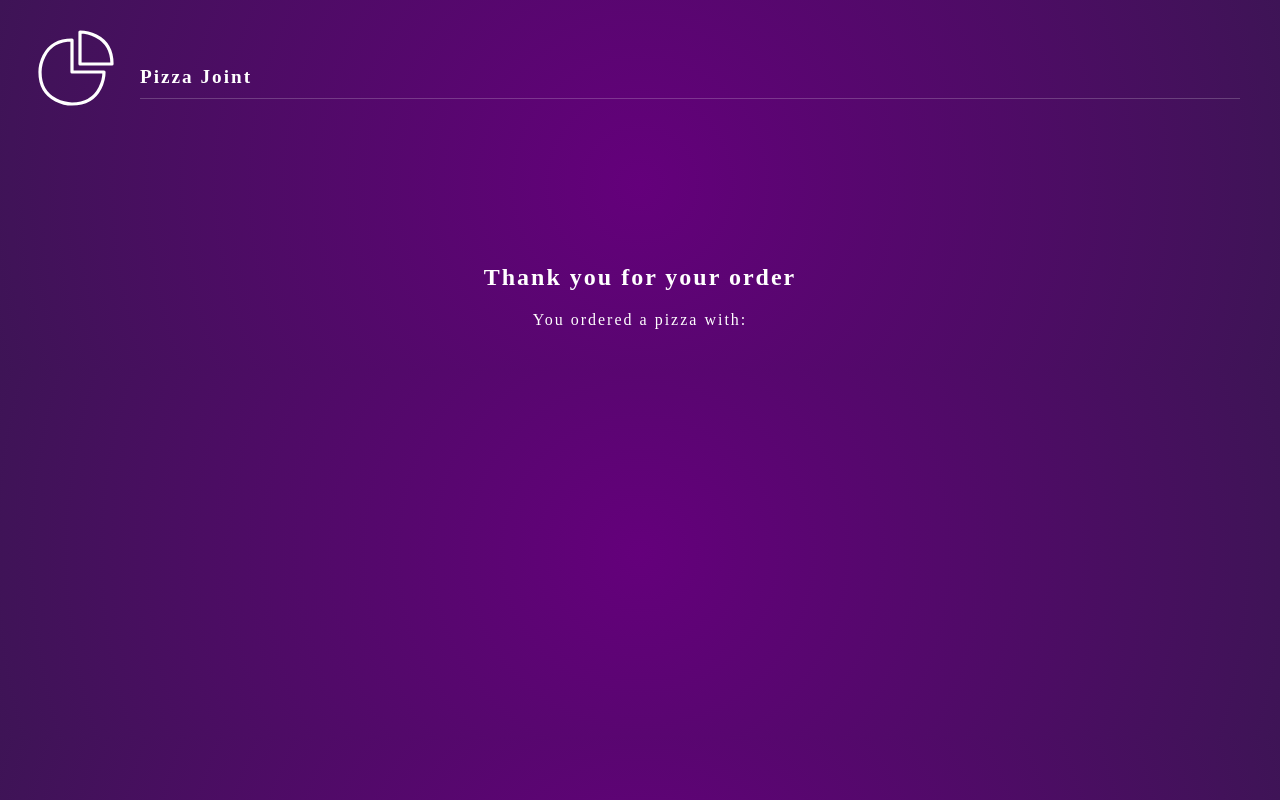
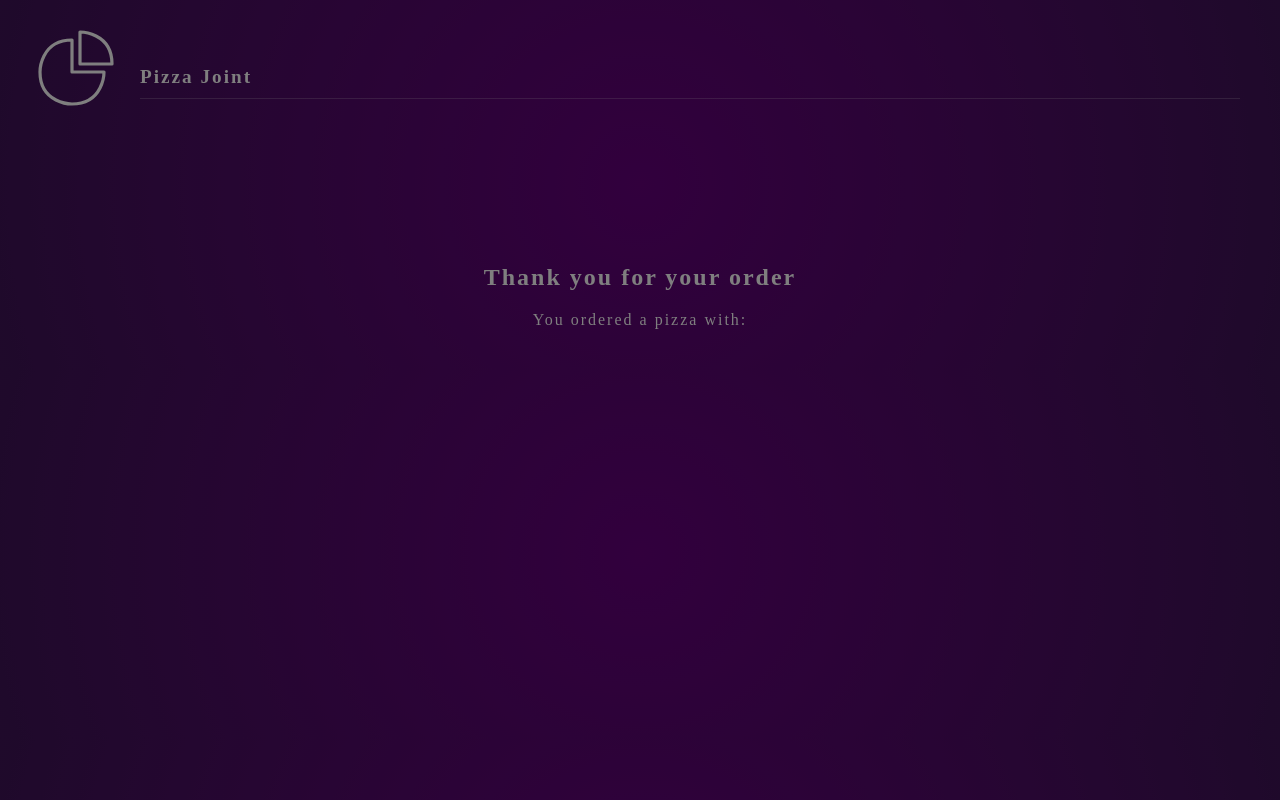
Before and after one commit to SingingApple/framermotion, a React (Create React App) app: page /order in a window 1280 px wide. Built offline with nearby package versions, Linux system fonts and the light colour scheme; a web font is replaced by a local one.

Commit message:
Modal p1:

```diff
--- a/src/App.js
+++ b/src/App.js
@@ -6,9 +6,10 @@
 import Base from "./components/Base";
 import Toppings from "./components/Toppings";
 import Order from "./components/Order";
-
+import Modal from "./components/Modal";
 function App() {
   const location = useLocation();
+  const [showModal, setShowModal] = useState(false);
   const [pizza, setPizza] = useState({ base: "", toppings: [] });
 
   const addBase = (base) => {
@@ -28,6 +29,7 @@
   return (
     <>
       <Header />
+      <Modal showModal={showModal} setShowModal={setShowModal}></Modal>
       <AnimatePresence exitBeforeEnter>
         <Switch location={location} key={location.key}>
           <Route path="/base">
@@ -37,7 +39,7 @@
             <Toppings addTopping={addTopping} pizza={pizza} />
           </Route>
           <Route path="/order">
-            <Order pizza={pizza} />
+            <Order pizza={pizza} setShowModal={setShowModal} />
           </Route>
           <Route path="/">
             <Home />
--- /dev/null
+++ b/src/components/Modal.jsx
@@ -0,0 +1,29 @@
+import React from "react";
+import { Link } from "react-router-dom";
+import { motion, AnimatePresence } from "framer-motion";
+
+const backdrop = {
+  visible: {
+    opacity: 1,
+  },
+  hidden: {
+    opacity: 0,
+  },
+};
+
+const Modal = ({ showModal, setShowModal }) => {
+  return (
+    <AnimatePresence exitBeforeEnter>
+      {showModal && (
+        <motion.div
+          className="backdrop"
+          variants={backdrop}
+          animate="visible"
+          initial="hidden"
+        ></motion.div>
+      )}
+    </AnimatePresence>
+  );
+};
+
+export default Modal;
--- a/src/components/Order.js
+++ b/src/components/Order.js
@@ -1,4 +1,4 @@
-import React, { useState } from "react";
+import React, { useState, useEffect } from "react";
 import { motion, AnimatePresence } from "framer-motion";
 const containerVariants = {
   hidden: {
@@ -44,8 +44,13 @@
     },
   },
 };
-const Order = ({ pizza }) => {
+const Order = ({ pizza, setShowModal }) => {
   const [showTitle, setShowTitle] = useState(true);
+  useEffect(() => {
+    setTimeout(() => {
+      setShowModal(true);
+    }, 4000);
+  }, [setShowModal]);
   setTimeout(() => {
     setShowTitle(false);
   }, 4000);
--- a/src/index.css
+++ b/src/index.css
@@ -1,28 +1,40 @@
 /* fonts */
 @font-face {
-  font-family: 'Quicksand';
-  src: url('/Quicksand-Light.woff2') format('woff2'),
-      url('/Quicksand-Light.woff') format('woff');
+  font-family: "Quicksand";
+  src: url("/Quicksand-Light.woff2") format("woff2"),
+    url("/Quicksand-Light.woff") format("woff");
   font-weight: 300;
   font-style: normal;
 }
 
 /* reset & common styles */
-body, ul, h1, h2, h3, p, button, a, div{
+body,
+ul,
+h1,
+h2,
+h3,
+p,
+button,
+a,
+div {
   margin: 0;
   padding: 0;
   color: white;
-  font-family: 'Quicksand';
+  font-family: "Quicksand";
   letter-spacing: 2px;
   list-style-type: none;
   text-decoration: none;
 }
-body{
-  background: rgb(100,0,123);
-  background: radial-gradient(circle, rgba(100,0,123,1) 0%, rgba(62,20,86,1) 100%);
+body {
+  background: rgb(100, 0, 123);
+  background: radial-gradient(
+    circle,
+    rgba(100, 0, 123, 1) 0%,
+    rgba(62, 20, 86, 1) 100%
+  );
   overflow: hidden;
 }
-button{
+button {
   color: white;
   padding: 10px 30px;
   font-size: 1em;
@@ -33,33 +45,33 @@
   cursor: pointer;
   opacity: 0.7;
 }
-.container{
+.container {
   max-width: 300px;
   margin: 100px auto 40px;
 }
-.container h3{
+.container h3 {
   padding-bottom: 10px;
   margin-bottom: 10px;
-  border-bottom: 1px solid rgba(255,255,255,0.2);
+  border-bottom: 1px solid rgba(255, 255, 255, 0.2);
 }
-.container li{
+.container li {
   padding: 10px;
   cursor: pointer;
 }
 
 /* header */
-header{
+header {
   display: flex;
   padding: 40px;
   align-items: center;
 }
-header .title{
+header .title {
   flex-grow: 1;
   margin-left: 20px;
   font-size: 0.6em;
 }
-header h1{
-  border-bottom: 1px solid rgba(255,255,255,0.2);
+header h1 {
+  border-bottom: 1px solid rgba(255, 255, 255, 0.2);
   padding-bottom: 10px;
 }
 header .pizza-svg {
@@ -72,11 +84,11 @@
 }
 
 /* lists */
-li span.active{
+li span.active {
   font-weight: bold;
 }
-li span.active::before{
-  content: '>';
+li span.active::before {
+  content: ">";
   position: relative;
   top: -2px;
   margin-right: 6px;
@@ -85,22 +97,31 @@
 }
 
 /* pages */
-.home h2{
+.home h2 {
   font-size: 2em;
   margin-bottom: 30px;
 }
 .home.container,
-.order.container{
+.order.container {
   text-align: center;
   max-width: 800px;
 }
-.home button{
+.home button {
   color: white;
   padding: 15px 30px;
   font-size: 1.6em;
   border: 3px solid white;
   margin: 30px 20px;
 }
-.order p{
+.order p {
   margin: 20px auto;
 }
+.backdrop {
+  position: fixed;
+  top: 0;
+  left: 0;
+  width: 100vw;
+  height: 100vh;
+  background: rgba(0, 0, 0, 0.5);
+  z-index: 1;
+}
```
